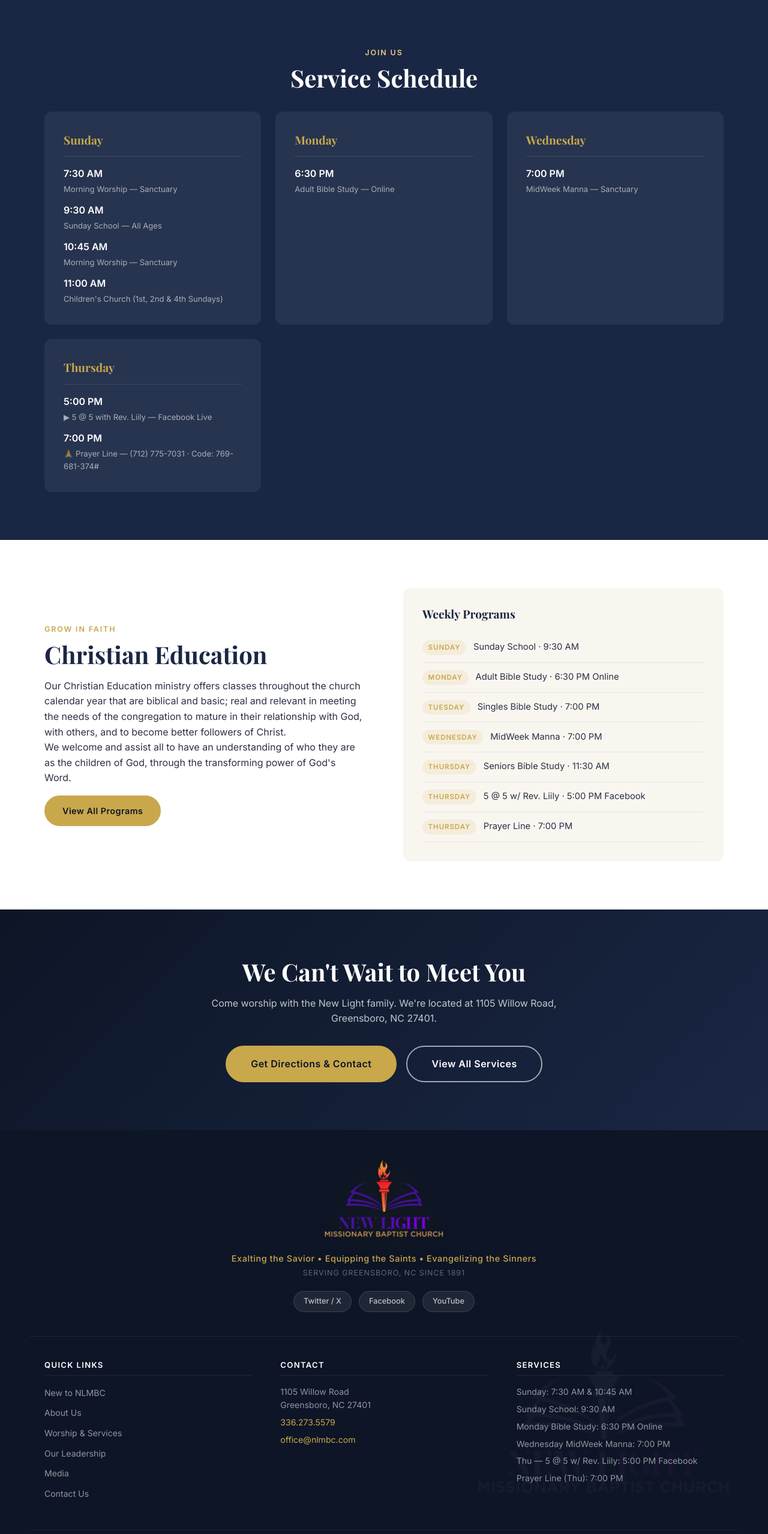
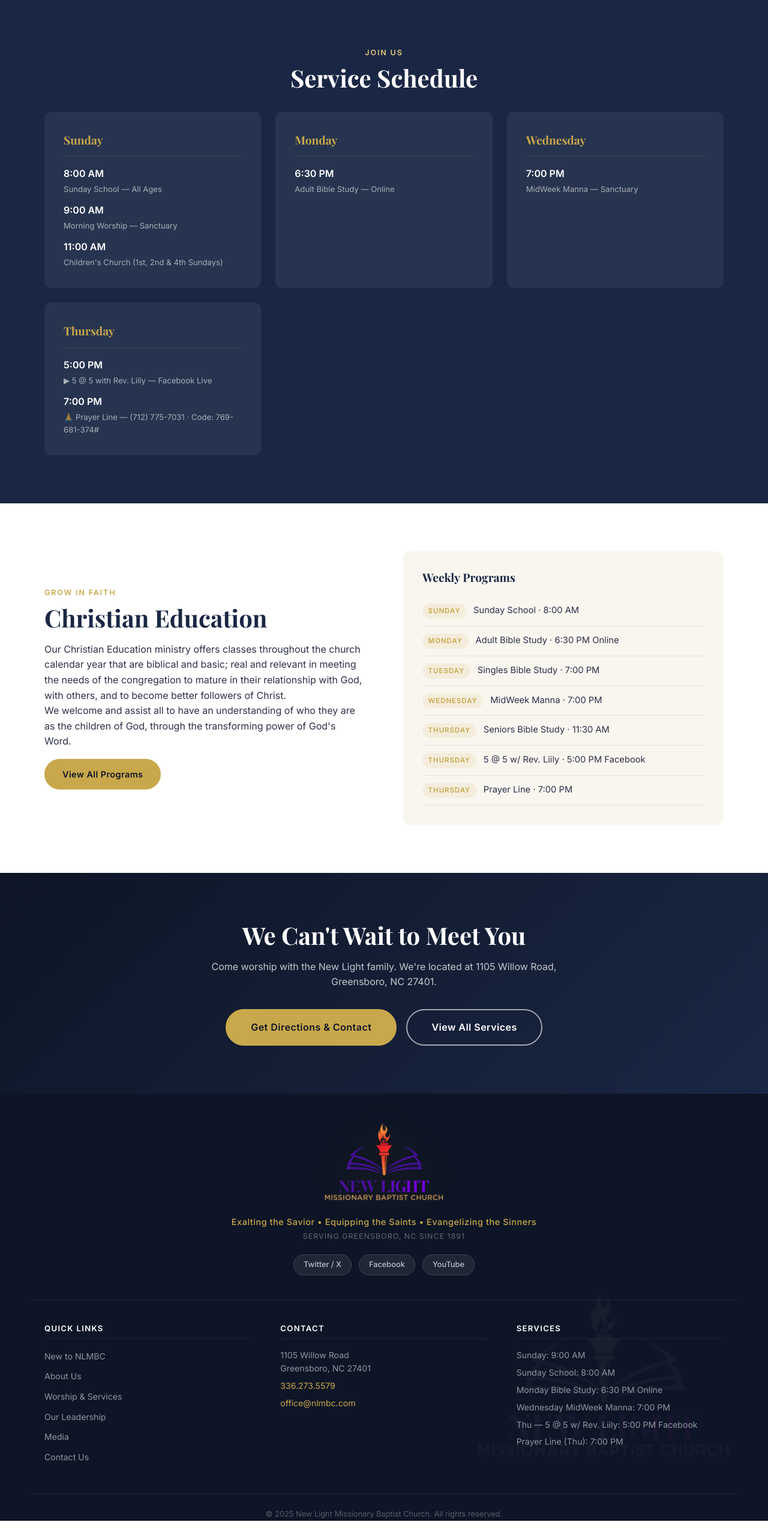
Before and after one commit to deja60/nlmbc-web, a website: page new-visitor.html in a window 1280 px wide. Shown: the part 1979-4536 px from the top of the page at 60% size. After the commit the page ends 4514 px from the top, so only its background shows below. Drawn offline with nearby package versions, Linux system fonts and the light colour scheme.

Commit message:
Update service times across multiple pages to reflect new schedule

```diff
--- a/new-visitor.html
+++ b/new-visitor.html
@@ -131,15 +131,11 @@
           <div class="vt-day">Sunday</div>
           <div class="vt-services">
             <div class="vt-service">
-              <span class="vt-time">7:30 AM</span>
-              <span class="vt-name">Morning Worship — Sanctuary</span>
-            </div>
-            <div class="vt-service">
-              <span class="vt-time">9:30 AM</span>
+              <span class="vt-time">8:00 AM</span>
               <span class="vt-name">Sunday School — All Ages</span>
             </div>
             <div class="vt-service">
-              <span class="vt-time">10:45 AM</span>
+              <span class="vt-time">9:00 AM</span>
               <span class="vt-name">Morning Worship — Sanctuary</span>
             </div>
             <div class="vt-service">
@@ -197,7 +193,7 @@
         <div class="ed-list-card">
           <h3>Weekly Programs</h3>
           <ul class="ed-list">
-            <li><span class="ed-day">Sunday</span> Sunday School · 9:30 AM</li>
+            <li><span class="ed-day">Sunday</span> Sunday School · 8:00 AM</li>
             <li><span class="ed-day">Monday</span> Adult Bible Study · 6:30 PM Online</li>
             <li><span class="ed-day">Tuesday</span> Singles Bible Study · 7:00 PM</li>
             <li><span class="ed-day">Wednesday</span> MidWeek Manna · 7:00 PM</li>
@@ -261,8 +257,8 @@
         </div>
         <div class="footer-service-col">
           <h4>Services</h4>
-          <p>Sunday: 7:30 AM &amp; 10:45 AM</p>
-          <p>Sunday School: 9:30 AM</p>
+          <p>Sunday: 9:00 AM</p>
+          <p>Sunday School: 8:00 AM</p>
           <p>Monday Bible Study: 6:30 PM Online</p>
           <p>Wednesday MidWeek Manna: 7:00 PM</p>
           <p>Thu — 5 @ 5 w/ Rev. Liily: 5:00 PM Facebook</p>
```
Also changed, not shown: about.html (+4 -4 lines), contact.html (+2 -2 lines), index.html (+5 -5 lines), leadership.html (+2 -2 lines), media.html (+3 -3 lines), services.html (+6 -6 lines).
